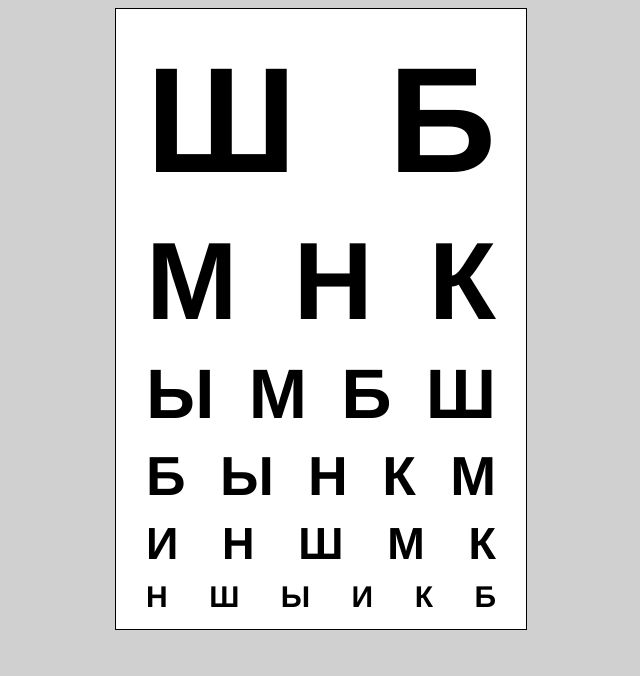
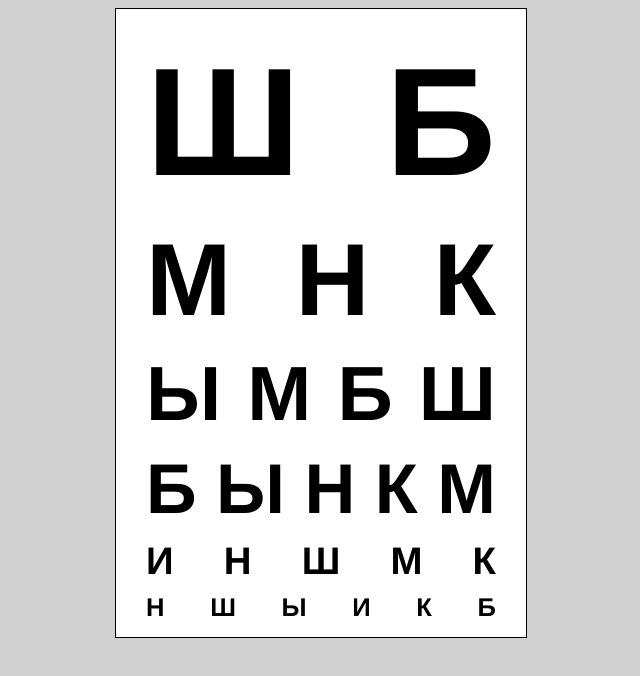
Before and after one commit to Nikita1999UA/HomeWork4.github.io, a plain HTML site: page index.html in a window 1280 px wide. Shown: the whole page, without its empty margins (319-959 px from the left). Drawn offline with Linux system fonts and the light colour scheme.

Commit message:
Add files via upload

```diff
--- a/css/style.css
+++ b/css/style.css
@@ -6,7 +6,7 @@ body{
 
 .allContainer{
     width: 300px;
-    max-width: 380px;
+    max-width: 30%;
     width: 100%;
     margin: 0 auto;
     border: 1px solid black;
@@ -26,24 +26,24 @@ body{
 }
 
 .line__one {
-    font-size: 150px;
+    font-size: 12vw;
 }
 
 .line__two {
-    font-size: 110px;
+    font-size: 8vw;
 }
 
 .line__three{
-    font-size: 70px;
+    font-size: 6vw;
 }
 
 .line__four{
-    font-size: 55px;
+    font-size: 5.5vw;
 }
 .line__five{
-    font-size: 45px;
+    font-size: 3vw;
 }
 
 .line__six{
-    font-size: 30px;
+    font-size: 2vw;
 }
```
